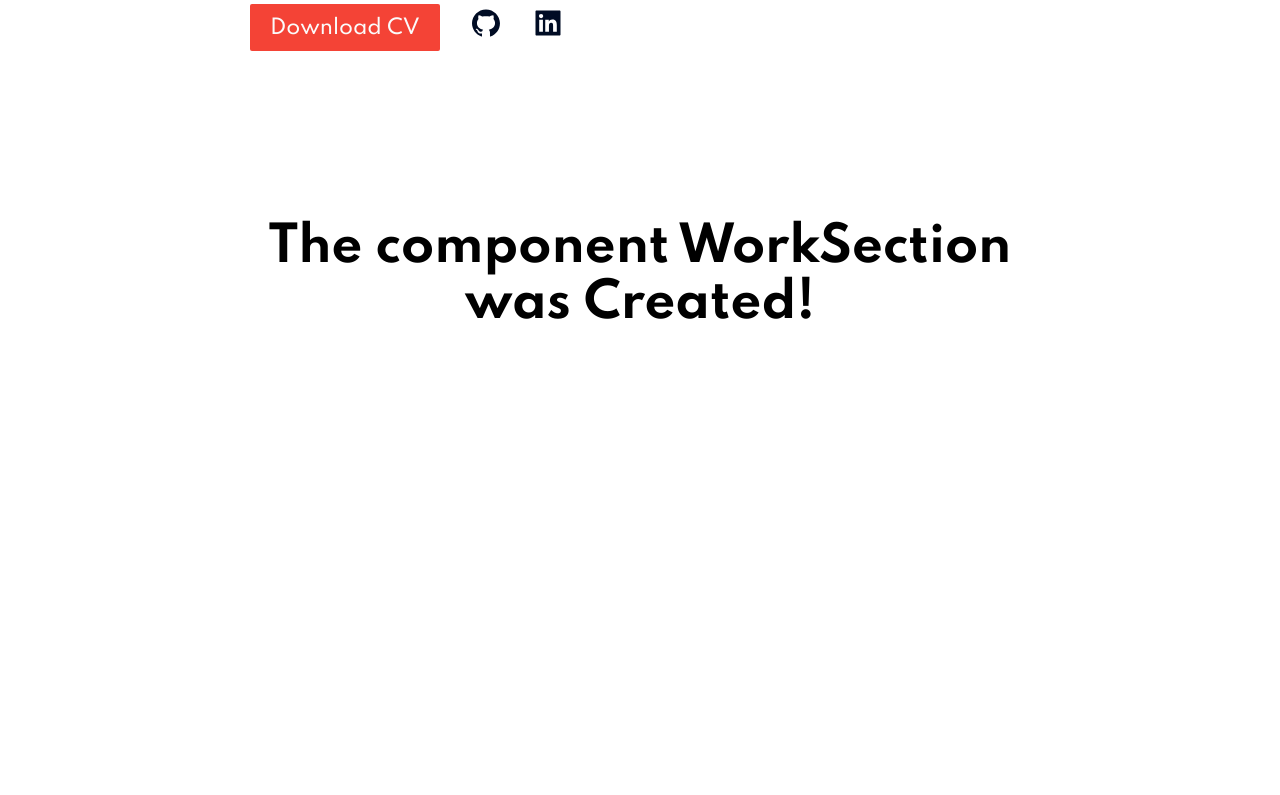
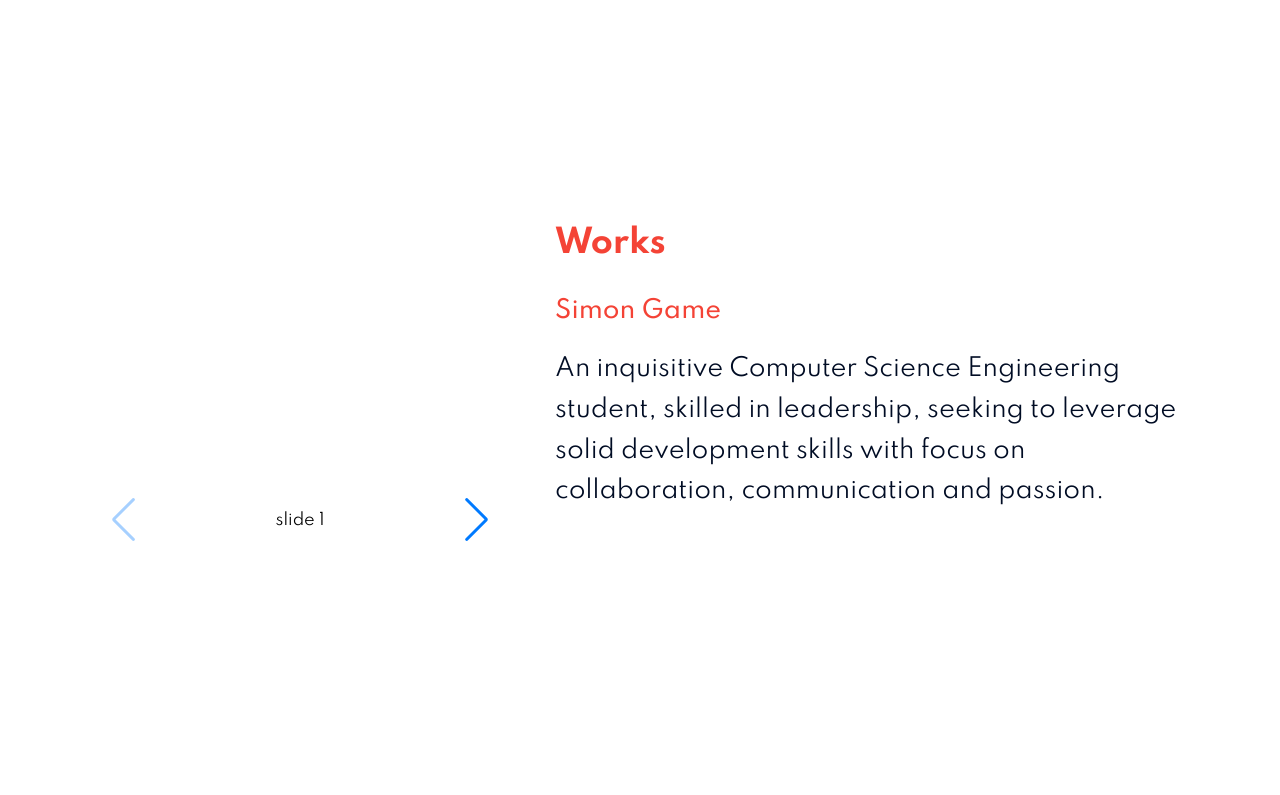
Before and after one commit to GabrielHammermeister/portfolio-lp, a Next.js app: page / in a window 1280 px wide. Shown: the part 680-1475 px from the top of the page. Built offline with nearby package versions, Linux system fonts and the light colour scheme.

Commit message:
feat - works description added

```diff
--- a/src/components/WorkSection/WorkSection.index.tsx
+++ b/src/components/WorkSection/WorkSection.index.tsx
@@ -1,8 +1,37 @@
+import Typography from 'components/Typography/Typography.index'
+import { Navigation, Pagination } from 'swiper'
+import { Swiper, SwiperSlide } from 'swiper/react'
 import * as S from './WorkSection.styles'
 
 const WorkSection = () => (
    <S.Container>
-      <h1>The component WorkSection was Created!</h1>
+      <S.WorkThumbnail>
+         <Swiper
+            modules={[Navigation, Pagination]}
+            navigation
+            pagination
+            slidesPerView={1}
+            onSlideChange={() => console.log('Slide changed')}
+         >
+            <SwiperSlide>slide 1</SwiperSlide>
+            <SwiperSlide>slide 2</SwiperSlide>
+            <SwiperSlide>slide 3</SwiperSlide>
+         </Swiper>
+      </S.WorkThumbnail>
+
+      <S.WorkDescription>
+         <Typography type="heading-2" color="primary">
+            Works
+         </Typography>
+         <Typography type="heading-3" color="primary">
+            Simon Game
+         </Typography>
+         <Typography type="body" color="dark">
+            An inquisitive Computer Science Engineering student, skilled in
+            leadership, seeking to leverage solid development skills with focus
+            on collaboration, communication and passion.
+         </Typography>
+      </S.WorkDescription>
    </S.Container>
 )
 
--- a/src/components/WorkSection/WorkSection.styles.ts
+++ b/src/components/WorkSection/WorkSection.styles.ts
@@ -3,4 +3,36 @@ import styled from 'styled-components'
 export const Container = styled.main`
    height: 100vh;
    padding: 100px 0;
+
+   display: flex;
+   gap: 55px;
+
+   & .swiper {
+      height: 100%;
+      width: 100%;
+   }
 `
+
+export const WorkThumbnail = styled.aside`
+   height: 100%;
+   width: 100%;
+   min-width: 400px;
+
+   & .swiper-slide {
+      display: flex;
+      justify-content: center;
+      align-items: center;
+   }
+`
+
+export const WorkDescription = styled.aside`
+   text-align: left;
+
+   & h2 {
+      margin-bottom: 30px;
+   }
+
+   & h3 {
+      margin-bottom: 24px;
+   }
+`
--- a/src/styles/Global.styles.ts
+++ b/src/styles/Global.styles.ts
@@ -1,4 +1,7 @@
 import styled, { createGlobalStyle } from 'styled-components'
+import 'swiper/css'
+import 'swiper/css/navigation'
+import 'swiper/css/pagination'
 
 export const GlobalStyles = createGlobalStyle`
 
@@ -58,7 +61,4 @@ export const Layout = styled.main`
    @media (min-width: 900px) {
       padding: 0 100px;
    }
-   @media (min-width: 1280px) {
-      padding: 0 250px;
-   }
 `
```
Also changed, not shown: public/img/Vector.svg (added).
